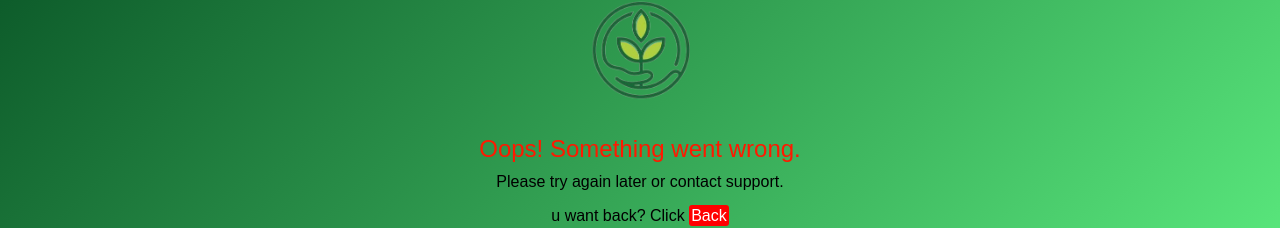
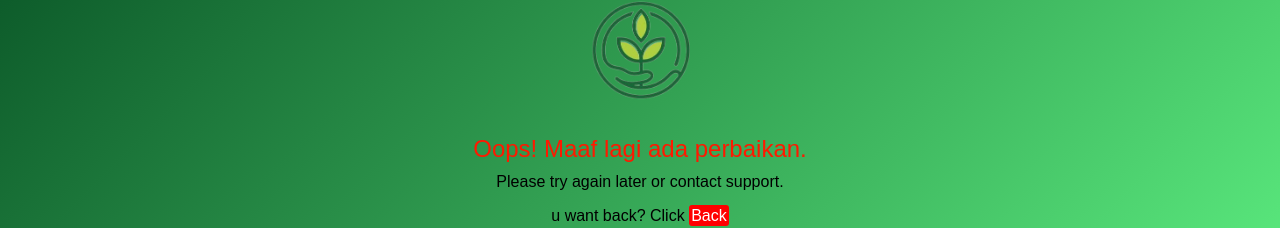
Before and after one commit to farhan8883-max/lingkungan, a plain HTML site: page eror.html in a window 1280 px wide. Shown: the part 279-507 px from the top of the page. Drawn offline with Linux system fonts and the light colour scheme.

Commit message:
Update eror.html

```diff
--- a/eror.html
+++ b/eror.html
@@ -97,7 +97,7 @@
         <!-- Error Room -->
         <div class="error-room active" id="errorRoom">
             <img src="L_E_Cologie-removebg-preview.png" alt="Logo" class="logo">
-            <div class="message">Oops! Something went wrong.</div>
+            <div class="message">Oops! Maaf lagi ada perbaikan.</div>
             <div class="sub-message">Please try again later or contact support.</div>
             <p>u want back? Click  <a href="index.html">Back</p></a>
         </div>
```
